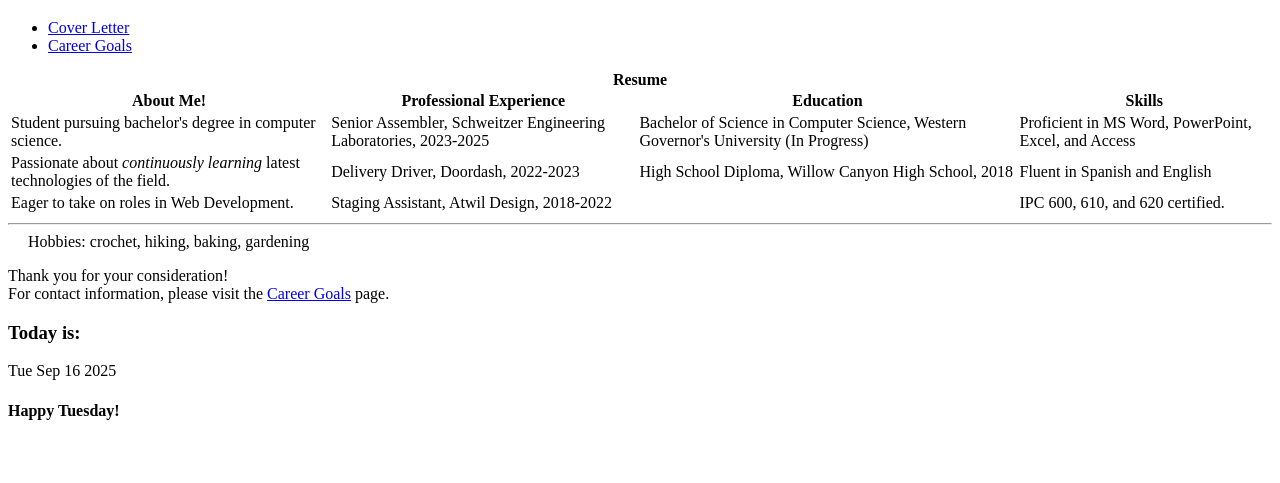
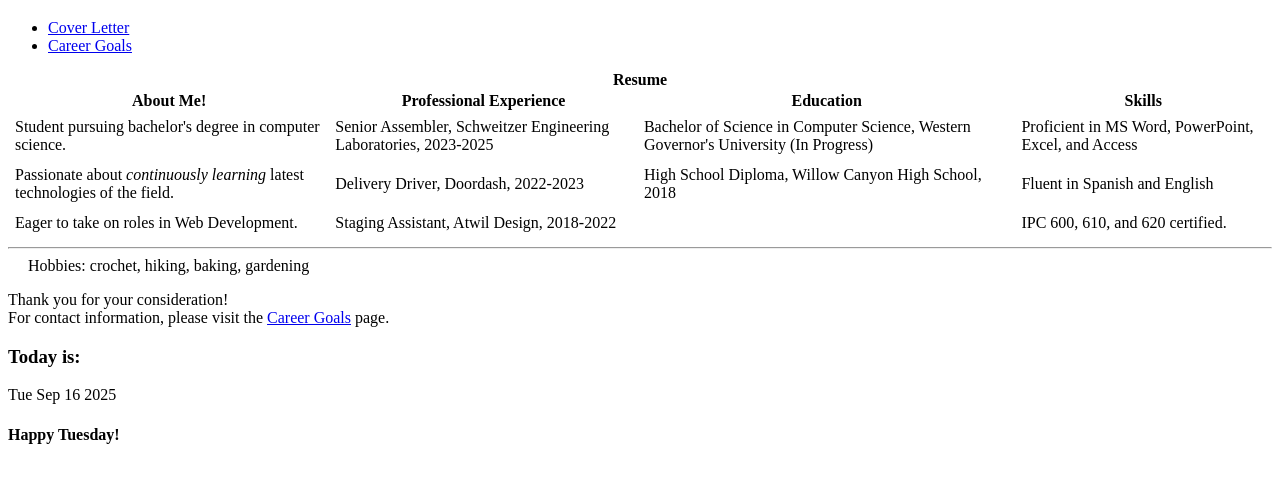
Before and after one commit to mklatham/mklatham.github.io, a plain HTML site: page PA-WebDev/index.html in a window 1280 px wide. Shown: the part 61-544 px from the top of the page. Drawn offline with Linux system fonts and the light colour scheme.

Commit message:
Update style.css

```diff
--- a/PA-WebDev/style.css
+++ b/PA-WebDev/style.css
@@ -1,4 +1,4 @@
-tr {
+td {
    padding: 5px;
    border: 5px rgb(0, 109, 128);
    margin: 5px;
```
